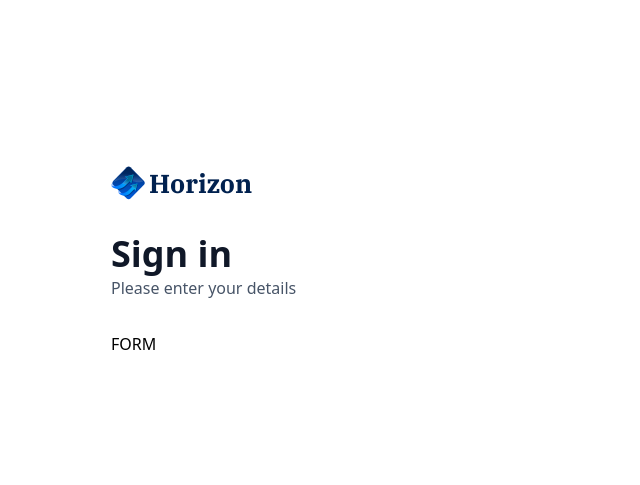
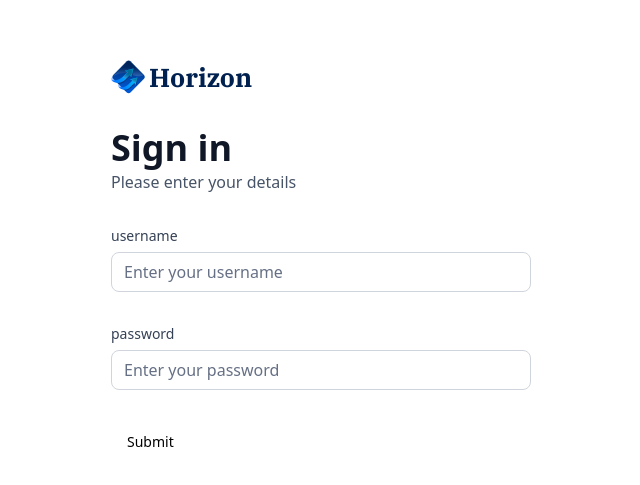
Before and after one commit to egamovj/banking, a Next.js app: page /sign-in in a window 1280 px wide. Shown: the part 139-624 px from the top of the page, without its empty margins (319-959 px from the left). Built offline with nearby package versions, Linux system fonts and the light colour scheme.

Commit message:
auth page ui

```diff
--- a/components/AuthForm.tsx
+++ b/components/AuthForm.tsx
@@ -4,8 +4,38 @@
 import Link from "next/link";
 import Image from "next/image";
 
+import { z } from "zod";
+import { zodResolver } from "@hookform/resolvers/zod";
+import { useForm } from "react-hook-form";
+
+import { Button } from "./ui/button";
+import {
+  Form,
+  FormControl,
+  FormDescription,
+  FormField,
+  FormItem,
+  FormLabel,
+  FormMessage,
+} from "./ui/form";
+import { Input } from "./ui/input";
+import CustomInput from "./CustomInput";
+import { authFormSchema } from "@/lib/utils";
+
 const AuthForm = ({ type }: { type: string }) => {
   const [user, setUser] = useState(null);
+
+  const form = useForm<z.infer<typeof authFormSchema>>({
+    resolver: zodResolver(authFormSchema),
+    defaultValues: {
+      email: "",
+      password: "",
+    },
+  });
+
+  function onSubmit(values: z.infer<typeof authFormSchema>) {
+    console.log(values);
+  }
 
   return (
     <section className="auth-form">
@@ -35,7 +65,25 @@
       {user ? (
         <div className="flex flex-col gap-4">{/* PlaidLink */}</div>
       ) : (
-        <>FORM</>
+        <>
+          <Form {...form}>
+            <form onSubmit={form.handleSubmit(onSubmit)} className="space-y-8">
+              <CustomInput
+                control={form.control}
+                name="username"
+                label="username"
+                placeholder="Enter your username"
+              />
+              <CustomInput
+                control={form.control}
+                name="password"
+                label="password"
+                placeholder="Enter your password"
+              />
+              <Button type="submit">Submit</Button>
+            </form>
+          </Form>
+        </>
       )}
     </section>
   );
--- /dev/null
+++ b/components/CustomInput.tsx
@@ -0,0 +1,44 @@
+import React from "react";
+import { FormControl, FormField, FormLabel, FormMessage } from "./ui/form";
+import { Input } from "./ui/input";
+import { Control } from "react-hook-form";
+import { z } from "zod";
+import { authFormSchema } from "@/lib/utils";
+
+const formSchema = z.object({
+  email: z.string().email(),
+});
+
+interface CustomInput {
+  control: Control<z.infer<typeof authFormSchema>>;
+  name: string;
+  label: string;
+  placeholder: string;
+}
+
+const CustomInput = ({ control, name, label, placeholder }: CustomInput) => {
+  return (
+    <FormField
+      control={control}
+      name={name}
+      render={({ field }) => (
+        <div className="form-item">
+          <FormLabel className="form-label">{label}</FormLabel>
+          <div className="flex w-full flex-col">
+            <FormControl>
+              <Input
+                placeholder={placeholder}
+                className="input-class"
+                type="password"
+                {...field}
+              />
+            </FormControl>
+            <FormMessage className="form-message mt-2" />
+          </div>
+        </div>
+      )}
+    />
+  );
+};
+
+export default CustomInput;
--- /dev/null
+++ b/components/ui/form.tsx
@@ -0,0 +1,178 @@
+"use client"
+
+import * as React from "react"
+import * as LabelPrimitive from "@radix-ui/react-label"
+import { Slot } from "@radix-ui/react-slot"
+import {
+  Controller,
+  ControllerProps,
+  FieldPath,
+  FieldValues,
+  FormProvider,
+  useFormContext,
+} from "react-hook-form"
+
+import { cn } from "@/lib/utils"
+import { Label } from "@/components/ui/label"
+
+const Form = FormProvider
+
+type FormFieldContextValue<
+  TFieldValues extends FieldValues = FieldValues,
+  TName extends FieldPath<TFieldValues> = FieldPath<TFieldValues>
+> = {
+  name: TName
+}
+
+const FormFieldContext = React.createContext<FormFieldContextValue>(
+  {} as FormFieldContextValue
+)
+
+const FormField = <
+  TFieldValues extends FieldValues = FieldValues,
+  TName extends FieldPath<TFieldValues> = FieldPath<TFieldValues>
+>({
+  ...props
+}: ControllerProps<TFieldValues, TName>) => {
+  return (
+    <FormFieldContext.Provider value={{ name: props.name }}>
+      <Controller {...props} />
+    </FormFieldContext.Provider>
+  )
+}
+
+const useFormField = () => {
+  const fieldContext = React.useContext(FormFieldContext)
+  const itemContext = React.useContext(FormItemContext)
+  const { getFieldState, formState } = useFormContext()
+
+  const fieldState = getFieldState(fieldContext.name, formState)
+
+  if (!fieldContext) {
+    throw new Error("useFormField should be used within <FormField>")
+  }
+
+  const { id } = itemContext
+
+  return {
+    id,
+    name: fieldContext.name,
+    formItemId: `${id}-form-item`,
+    formDescriptionId: `${id}-form-item-description`,
+    formMessageId: `${id}-form-item-message`,
+    ...fieldState,
+  }
+}
+
+type FormItemContextValue = {
+  id: string
+}
+
+const FormItemContext = React.createContext<FormItemContextValue>(
+  {} as FormItemContextValue
+)
+
+const FormItem = React.forwardRef<
+  HTMLDivElement,
+  React.HTMLAttributes<HTMLDivElement>
+>(({ className, ...props }, ref) => {
+  const id = React.useId()
+
+  return (
+    <FormItemContext.Provider value={{ id }}>
+      <div ref={ref} className={cn("space-y-2", className)} {...props} />
+    </FormItemContext.Provider>
+  )
+})
+FormItem.displayName = "FormItem"
+
+const FormLabel = React.forwardRef<
+  React.ElementRef<typeof LabelPrimitive.Root>,
+  React.ComponentPropsWithoutRef<typeof LabelPrimitive.Root>
+>(({ className, ...props }, ref) => {
+  const { error, formItemId } = useFormField()
+
+  return (
+    <Label
+      ref={ref}
+      className={cn(error && "text-destructive", className)}
+      htmlFor={formItemId}
+      {...props}
+    />
+  )
+})
+FormLabel.displayName = "FormLabel"
+
+const FormControl = React.forwardRef<
+  React.ElementRef<typeof Slot>,
+  React.ComponentPropsWithoutRef<typeof Slot>
+>(({ ...props }, ref) => {
+  const { error, formItemId, formDescriptionId, formMessageId } = useFormField()
+
+  return (
+    <Slot
+      ref={ref}
+      id={formItemId}
+      aria-describedby={
+        !error
+          ? `${formDescriptionId}`
+          : `${formDescriptionId} ${formMessageId}`
+      }
+      aria-invalid={!!error}
+      {...props}
+    />
+  )
+})
+FormControl.displayName = "FormControl"
+
+const FormDescription = React.forwardRef<
+  HTMLParagraphElement,
+  React.HTMLAttributes<HTMLParagraphElement>
+>(({ className, ...props }, ref) => {
+  const { formDescriptionId } = useFormField()
+
+  return (
+    <p
+      ref={ref}
+      id={formDescriptionId}
+      className={cn("text-sm text-muted-foreground", className)}
+      {...props}
+    />
+  )
+})
+FormDescription.displayName = "FormDescription"
+
+const FormMessage = React.forwardRef<
+  HTMLParagraphElement,
+  React.HTMLAttributes<HTMLParagraphElement>
+>(({ className, children, ...props }, ref) => {
+  const { error, formMessageId } = useFormField()
+  const body = error ? String(error?.message) : children
+
+  if (!body) {
+    return null
+  }
+
+  return (
+    <p
+      ref={ref}
+      id={formMessageId}
+      className={cn("text-sm font-medium text-destructive", className)}
+      {...props}
+    >
+      {body}
+    </p>
+  )
+})
+FormMessage.displayName = "FormMessage"
+
+export {
+  useFormField,
+  Form,
+  FormItem,
+  FormLabel,
+  FormControl,
+  FormDescription,
+  FormMessage,
+  FormField,
+}
--- /dev/null
+++ b/components/ui/input.tsx
@@ -0,0 +1,25 @@
+import * as React from "react"
+
+import { cn } from "@/lib/utils"
+
+export interface InputProps
+  extends React.InputHTMLAttributes<HTMLInputElement> {}
+
+const Input = React.forwardRef<HTMLInputElement, InputProps>(
+  ({ className, type, ...props }, ref) => {
+    return (
+      <input
+        type={type}
+        className={cn(
+          "flex h-10 w-full rounded-md border border-input bg-background px-3 py-2 text-sm ring-offset-background file:border-0 file:bg-transparent file:text-sm file:font-medium placeholder:text-muted-foreground focus-visible:outline-none focus-visible:ring-2 focus-visible:ring-ring focus-visible:ring-offset-2 disabled:cursor-not-allowed disabled:opacity-50",
+          className
+        )}
+        ref={ref}
+        {...props}
+      />
+    )
+  }
+)
+Input.displayName = "Input"
+
+export { Input }
--- /dev/null
+++ b/components/ui/label.tsx
@@ -0,0 +1,26 @@
+"use client"
+
+import * as React from "react"
+import * as LabelPrimitive from "@radix-ui/react-label"
+import { cva, type VariantProps } from "class-variance-authority"
+
+import { cn } from "@/lib/utils"
+
+const labelVariants = cva(
+  "text-sm font-medium leading-none peer-disabled:cursor-not-allowed peer-disabled:opacity-70"
+)
+
+const Label = React.forwardRef<
+  React.ElementRef<typeof LabelPrimitive.Root>,
+  React.ComponentPropsWithoutRef<typeof LabelPrimitive.Root> &
+    VariantProps<typeof labelVariants>
+>(({ className, ...props }, ref) => (
+  <LabelPrimitive.Root
+    ref={ref}
+    className={cn(labelVariants(), className)}
+    {...props}
+  />
+))
+Label.displayName = LabelPrimitive.Root.displayName
+
+export { Label }
--- a/lib/utils.ts
+++ b/lib/utils.ts
@@ -2,6 +2,7 @@
 import { type ClassValue, clsx } from "clsx";
 import qs from "query-string";
 import { twMerge } from "tailwind-merge";
+import { z } from "zod";
 
 export function cn(...inputs: ClassValue[]) {
   return twMerge(clsx(inputs));
@@ -193,3 +194,8 @@
 
   return date > twoDaysAgo ? "Processing" : "Success";
 };
+
+export const authFormSchema = z.object({
+  email: z.string().email(),
+  password: z.string().min(8),
+});
--- a/package.json
+++ b/package.json
@@ -9,7 +9,9 @@
     "lint": "next lint"
   },
   "dependencies": {
+    "@hookform/resolvers": "^3.9.0",
     "@radix-ui/react-dialog": "^1.1.1",
+    "@radix-ui/react-label": "^2.1.0",
     "@radix-ui/react-slot": "^1.1.0",
     "chart.js": "^4.4.3",
     "class-variance-authority": "^0.7.0",
@@ -21,8 +23,10 @@
     "react-chartjs-2": "^5.2.0",
     "react-countup": "^6.5.3",
     "react-dom": "^18",
+    "react-hook-form": "^7.52.1",
     "tailwind-merge": "^2.4.0",
-    "tailwindcss-animate": "^1.0.7"
+    "tailwindcss-animate": "^1.0.7",
+    "zod": "^3.23.8"
   },
   "devDependencies": {
     "@types/node": "^20",
```
Also changed, not shown: 1 other file (tests, documents, lock files or other folders).
